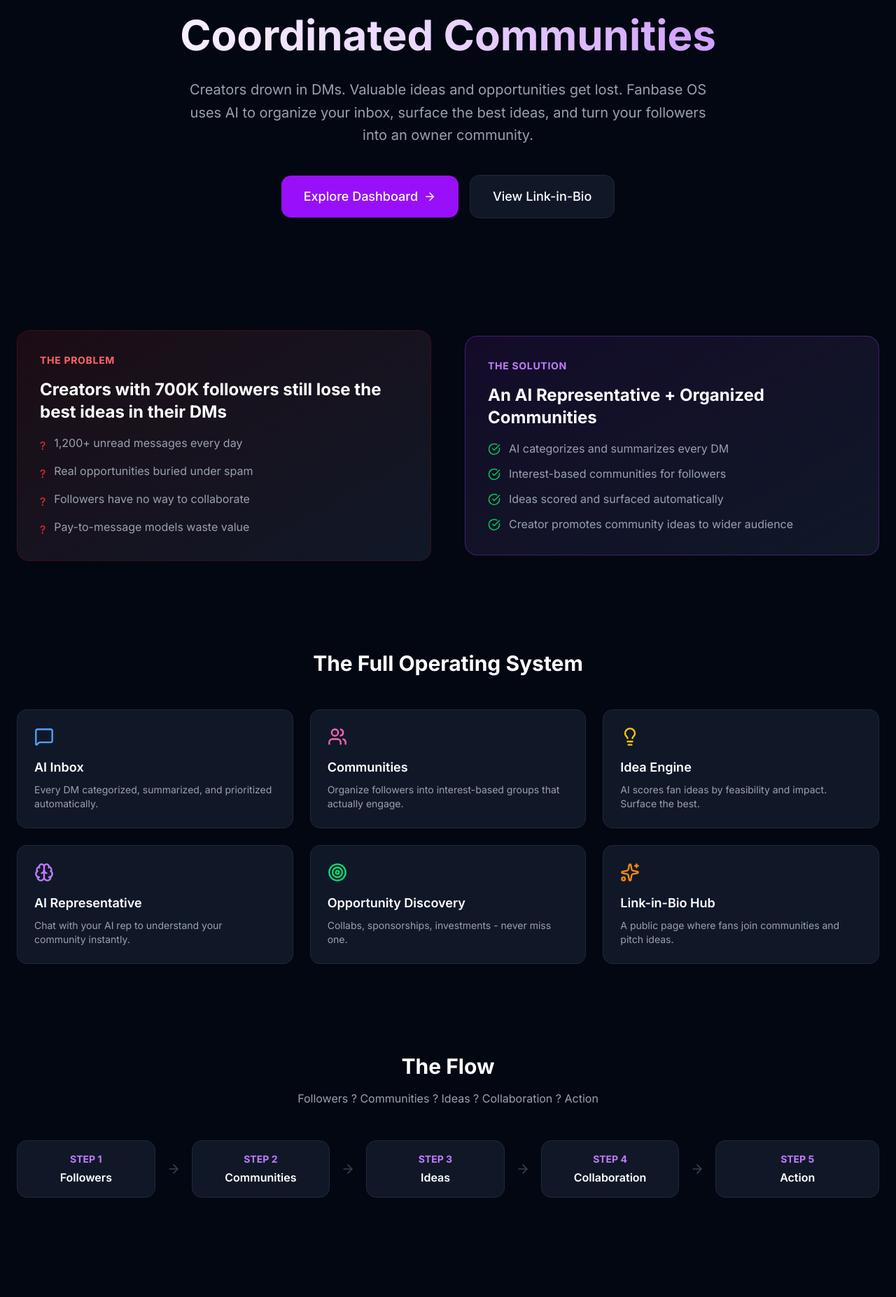
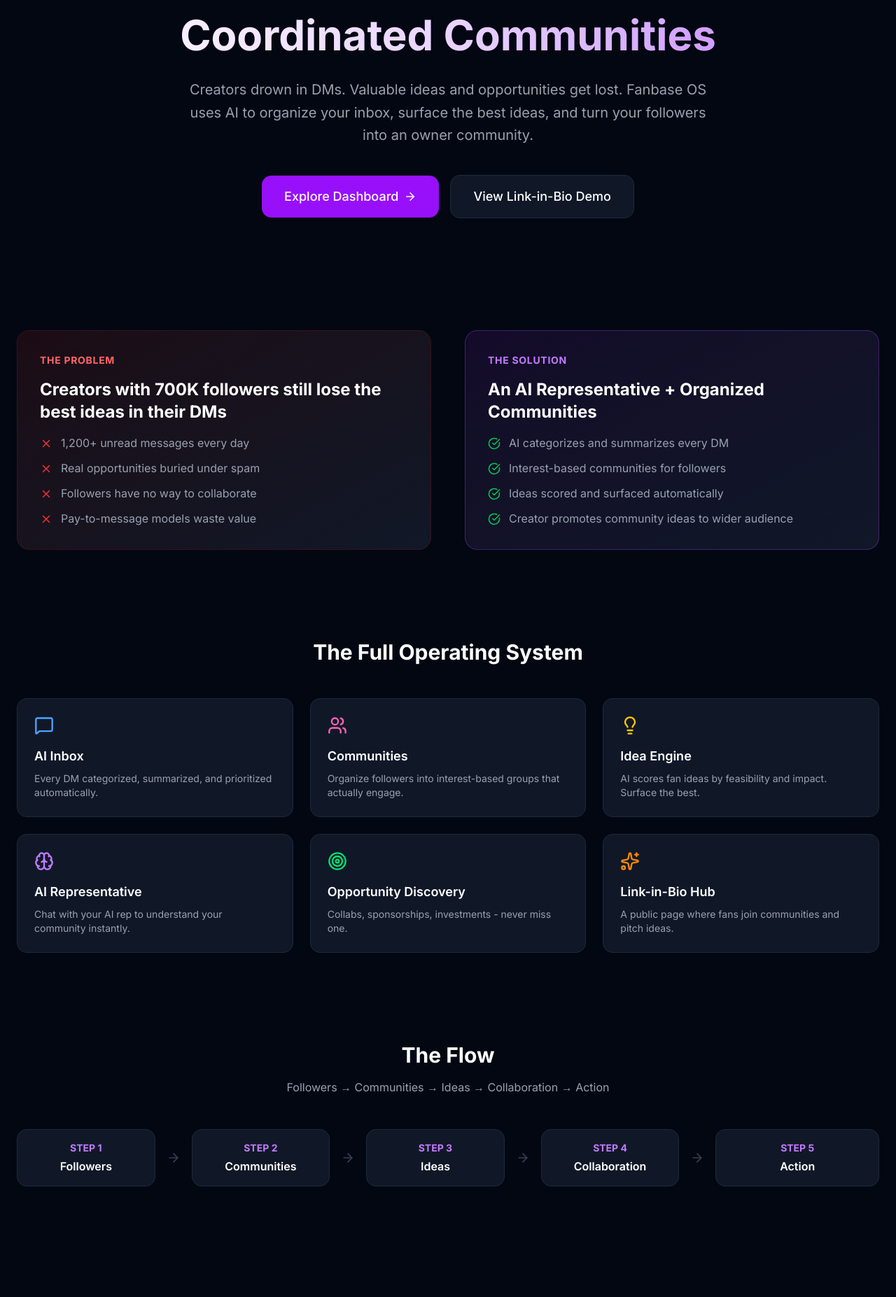
Before and after one commit to Eng-Osama-Sadek/fanbase-os, a Next.js app: page / in a window 1280 px wide. Shown: the part 297-2151 px from the top of the page at 70% size. Built offline with nearby package versions, Linux system fonts and the light colour scheme.

Commit message:
fix: replace ? characters with proper icons and entities

```diff
--- a/src/app/page.tsx
+++ b/src/app/page.tsx
@@ -1,5 +1,16 @@
 import Link from "next/link";
-import { Sparkles, Users, Lightbulb, MessageSquare, ArrowRight, Zap, Brain, Target, CheckCircle } from "lucide-react";
+import {
+  Sparkles,
+  Users,
+  Lightbulb,
+  MessageSquare,
+  ArrowRight,
+  Zap,
+  Brain,
+  Target,
+  CheckCircle,
+  X,
+} from "lucide-react";
 
 export default function Home() {
   return (
@@ -11,7 +22,10 @@
             Fanbase OS
           </div>
           <div className="flex items-center gap-4">
-            <Link href="/dashboard" className="text-sm text-gray-400 hover:text-white transition-colors">
+            <Link
+              href="/dashboard"
+              className="text-sm text-gray-400 hover:text-white transition-colors"
+            >
               Dashboard
             </Link>
             <Link
@@ -30,10 +44,14 @@
           <span>AI-Powered Creator Economy Platform</span>
         </div>
         <h1 className="text-6xl font-bold mb-6 bg-gradient-to-r from-white via-purple-200 to-purple-400 bg-clip-text text-transparent leading-tight">
-          Turn Your Followers Into<br />Coordinated Communities
+          Turn Your Followers Into
+          <br />
+          Coordinated Communities
         </h1>
         <p className="text-xl text-gray-400 max-w-3xl mx-auto mb-10 leading-relaxed">
-          Creators drown in DMs. Valuable ideas and opportunities get lost. Fanbase OS uses AI to organize your inbox, surface the best ideas, and turn your followers into an owner community.
+          Creators drown in DMs. Valuable ideas and opportunities get lost.
+          Fanbase OS uses AI to organize your inbox, surface the best ideas, and
+          turn your followers into an owner community.
         </p>
         <div className="flex items-center justify-center gap-4">
           <Link
@@ -43,10 +61,10 @@
             Explore Dashboard <ArrowRight size={18} />
           </Link>
           <Link
-            href="/test"
+            href="/alex-creator"
             className="px-8 py-4 bg-gray-900 hover:bg-gray-800 border border-gray-800 rounded-xl font-medium transition-colors text-lg"
           >
-            View Link-in-Bio
+            View Link-in-Bio Demo
           </Link>
         </div>
       </section>
@@ -54,46 +72,69 @@
       <section className="max-w-7xl mx-auto px-6 py-16">
         <div className="grid grid-cols-2 gap-12 items-center">
           <div className="p-8 bg-gradient-to-br from-red-900/20 to-gray-900 border border-red-900/30 rounded-2xl">
-            <div className="text-red-400 text-sm font-bold uppercase tracking-wider mb-4">The Problem</div>
-            <h2 className="text-2xl font-bold mb-4">Creators with 700K followers still lose the best ideas in their DMs</h2>
+            <div className="text-red-400 text-sm font-bold uppercase tracking-wider mb-4">
+              The Problem
+            </div>
+            <h2 className="text-2xl font-bold mb-4">
+              Creators with 700K followers still lose the best ideas in their
+              DMs
+            </h2>
             <ul className="space-y-3 text-gray-400">
               <li className="flex items-start gap-3">
-                <span className="text-red-500 mt-1">?</span>
+                <X className="text-red-500 mt-1 shrink-0" size={18} />
                 <span>1,200+ unread messages every day</span>
               </li>
               <li className="flex items-start gap-3">
-                <span className="text-red-500 mt-1">?</span>
+                <X className="text-red-500 mt-1 shrink-0" size={18} />
                 <span>Real opportunities buried under spam</span>
               </li>
               <li className="flex items-start gap-3">
-                <span className="text-red-500 mt-1">?</span>
+                <X className="text-red-500 mt-1 shrink-0" size={18} />
                 <span>Followers have no way to collaborate</span>
               </li>
               <li className="flex items-start gap-3">
-                <span className="text-red-500 mt-1">?</span>
+                <X className="text-red-500 mt-1 shrink-0" size={18} />
                 <span>Pay-to-message models waste value</span>
               </li>
             </ul>
           </div>
           <div className="p-8 bg-gradient-to-br from-purple-900/20 to-gray-900 border border-purple-500/30 rounded-2xl">
-            <div className="text-purple-400 text-sm font-bold uppercase tracking-wider mb-4">The Solution</div>
-            <h2 className="text-2xl font-bold mb-4">An AI Representative + Organized Communities</h2>
+            <div className="text-purple-400 text-sm font-bold uppercase tracking-wider mb-4">
+              The Solution
+            </div>
+            <h2 className="text-2xl font-bold mb-4">
+              An AI Representative + Organized Communities
+            </h2>
             <ul className="space-y-3 text-gray-400">
               <li className="flex items-start gap-3">
-                <CheckCircle className="text-green-500 mt-1 shrink-0" size={18} />
+                <CheckCircle
+                  className="text-green-500 mt-1 shrink-0"
+                  size={18}
+                />
                 <span>AI categorizes and summarizes every DM</span>
               </li>
               <li className="flex items-start gap-3">
-                <CheckCircle className="text-green-500 mt-1 shrink-0" size={18} />
+                <CheckCircle
+                  className="text-green-500 mt-1 shrink-0"
+                  size={18}
+                />
                 <span>Interest-based communities for followers</span>
               </li>
               <li className="flex items-start gap-3">
-                <CheckCircle className="text-green-500 mt-1 shrink-0" size={18} />
+                <CheckCircle
+                  className="text-green-500 mt-1 shrink-0"
+                  size={18}
+                />
                 <span>Ideas scored and surfaced automatically</span>
               </li>
               <li className="flex items-start gap-3">
-                <CheckCircle className="text-green-500 mt-1 shrink-0" size={18} />
-                <span>Creator promotes community ideas to wider audience</span>
+                <CheckCircle
+                  className="text-green-500 mt-1 shrink-0"
+                  size={18}
+                />
+                <span>
+                  Creator promotes community ideas to wider audience
+                </span>
               </li>
             </ul>
           </div>
@@ -101,17 +142,58 @@
       </section>
 
       <section className="max-w-7xl mx-auto px-6 py-16">
-        <h2 className="text-3xl font-bold text-center mb-12">The Full Operating System</h2>
+        <h2 className="text-3xl font-bold text-center mb-12">
+          The Full Operating System
+        </h2>
         <div className="grid grid-cols-3 gap-6">
           {[
-            { icon: MessageSquare, title: "AI Inbox", description: "Every DM categorized, summarized, and prioritized automatically.", color: "text-blue-400" },
-            { icon: Users, title: "Communities", description: "Organize followers into interest-based groups that actually engage.", color: "text-pink-400" },
-            { icon: Lightbulb, title: "Idea Engine", description: "AI scores fan ideas by feasibility and impact. Surface the best.", color: "text-yellow-400" },
-            { icon: Brain, title: "AI Representative", description: "Chat with your AI rep to understand your community instantly.", color: "text-purple-400" },
-            { icon: Target, title: "Opportunity Discovery", description: "Collabs, sponsorships, investments - never miss one.", color: "text-green-400" },
-            { icon: Sparkles, title: "Link-in-Bio Hub", description: "A public page where fans join communities and pitch ideas.", color: "text-orange-400" },
+            {
+              icon: MessageSquare,
+              title: "AI Inbox",
+              description:
+                "Every DM categorized, summarized, and prioritized automatically.",
+              color: "text-blue-400",
+            },
+            {
+              icon: Users,
+              title: "Communities",
+              description:
+                "Organize followers into interest-based groups that actually engage.",
+              color: "text-pink-400",
+            },
+            {
+              icon: Lightbulb,
+              title: "Idea Engine",
+              description:
+                "AI scores fan ideas by feasibility and impact. Surface the best.",
+              color: "text-yellow-400",
+            },
+            {
+              icon: Brain,
+              title: "AI Representative",
+              description:
+                "Chat with your AI rep to understand your community instantly.",
+              color: "text-purple-400",
+            },
+            {
+              icon: Target,
+              title: "Opportunity Discovery",
+              description:
+                "Collabs, sponsorships, investments - never miss one.",
+              color: "text-green-400",
+            },
+            {
+              icon: Sparkles,
+              title: "Link-in-Bio Hub",
+              description:
+                "A public page where fans join communities and pitch ideas.",
+              color: "text-orange-400",
+            },
           ].map((feature, i) => (
-            <div key={i} className="p-6 bg-gray-900 border border-gray-800 rounded-xl hover:border-purple-500/50 transition-all">
+            <div
+              key={i}
+              className="p-6 bg-gray-900 border border-gray-800 rounded-xl hover:border-purple-500/50 transition-all"
+            >
               <feature.icon className={`${feature.color} mb-4`} size={28} />
               <h3 className="font-semibold text-lg mb-2">{feature.title}</h3>
               <p className="text-sm text-gray-400">{feature.description}</p>
@@ -122,24 +204,41 @@
 
       <section className="max-w-7xl mx-auto px-6 py-16">
         <h2 className="text-3xl font-bold text-center mb-4">The Flow</h2>
-        <p className="text-center text-gray-400 mb-12">Followers ? Communities ? Ideas ? Collaboration ? Action</p>
+        <p className="text-center text-gray-400 mb-12">
+          Followers &rarr; Communities &rarr; Ideas &rarr; Collaboration &rarr;
+          Action
+        </p>
         <div className="flex items-center justify-between gap-4">
-          {["Followers", "Communities", "Ideas", "Collaboration", "Action"].map((step, i, arr) => (
-            <div key={step} className="flex items-center gap-4 flex-1">
-              <div className="flex-1 p-4 bg-gray-900 border border-gray-800 rounded-xl text-center">
-                <div className="text-purple-400 font-bold text-sm mb-1">STEP {i + 1}</div>
-                <div className="font-semibold">{step}</div>
+          {["Followers", "Communities", "Ideas", "Collaboration", "Action"].map(
+            (step, i, arr) => (
+              <div key={step} className="flex items-center gap-4 flex-1">
+                <div className="flex-1 p-4 bg-gray-900 border border-gray-800 rounded-xl text-center">
+                  <div className="text-purple-400 font-bold text-sm mb-1">
+                    STEP {i + 1}
+                  </div>
+                  <div className="font-semibold">{step}</div>
+                </div>
+                {i < arr.length - 1 && (
+                  <ArrowRight
+                    className="text-gray-700 shrink-0"
+                    size={20}
+                  />
+                )}
               </div>
-              {i < arr.length - 1 && <ArrowRight className="text-gray-700 shrink-0" size={20} />}
-            </div>
-          ))}
+            )
+          )}
         </div>
       </section>
 
       <section className="max-w-7xl mx-auto px-6 py-24 text-center">
         <div className="p-12 bg-gradient-to-br from-purple-900/40 via-gray-900 to-gray-900 border border-purple-500/30 rounded-3xl">
-          <h2 className="text-4xl font-bold mb-4">Ready to Build Your Owner Community?</h2>
-          <p className="text-gray-400 mb-8 text-lg">Experience the full dashboard with AI-powered inbox, communities, and idea surfacing.</p>
+          <h2 className="text-4xl font-bold mb-4">
+            Ready to Build Your Owner Community?
+          </h2>
+          <p className="text-gray-400 mb-8 text-lg">
+            Experience the full dashboard with AI-powered inbox, communities,
+            and idea surfacing.
+          </p>
           <Link
             href="/dashboard"
             className="inline-flex items-center gap-2 px-8 py-4 bg-purple-600 hover:bg-purple-700 rounded-xl font-medium transition-colors text-lg"
```
